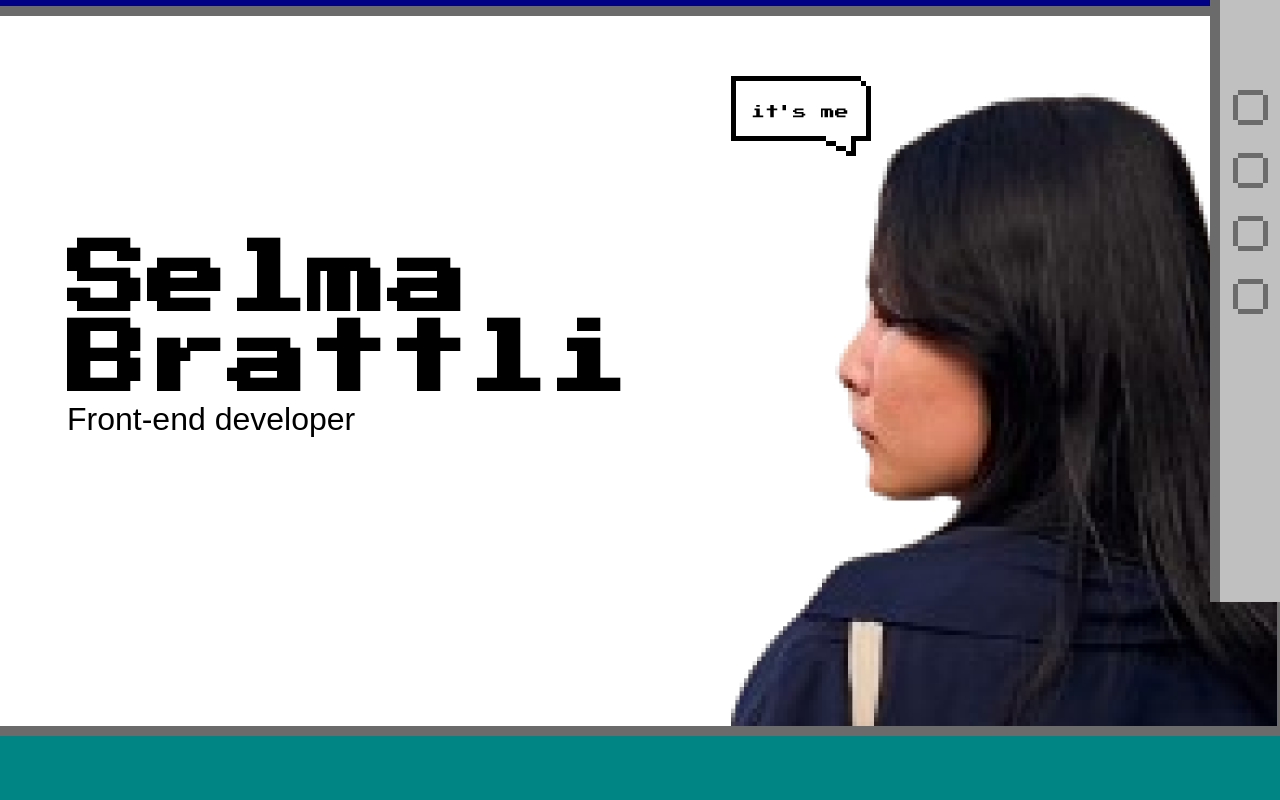
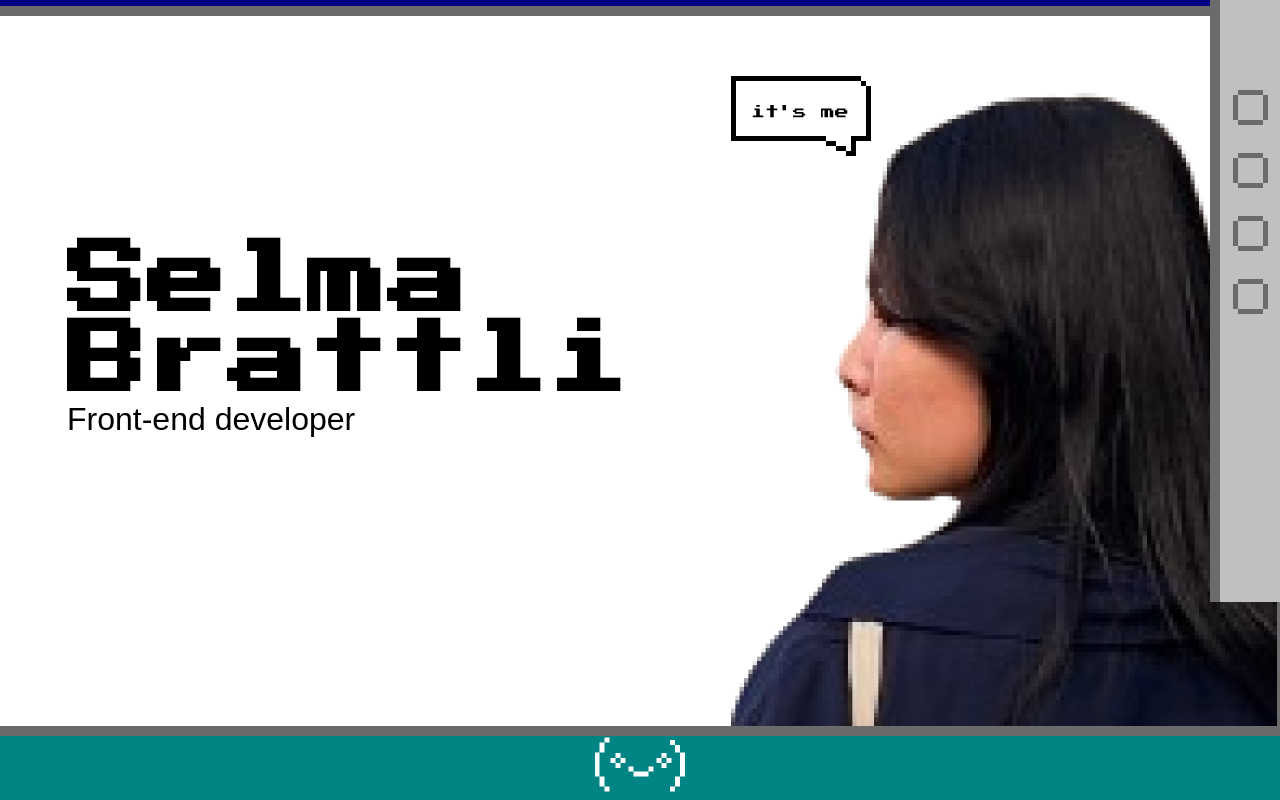
Before and after one commit to SelmaBtt/My-portfolio, a React (Vite) app: page / in a window 1280 px wide. Shown: the part 198-998 px from the top of the page. Before the commit the page ends 934 px from the top, so only its background shows below. Built offline with nearby package versions, Linux system fonts and the light colour scheme; a web font is replaced by a local one.

Commit message:
SVG added

```diff
--- a/src/components/App.jsx
+++ b/src/components/App.jsx
@@ -3,6 +3,7 @@ import '../stylesheets/Root.css'
 import Nav from './NavBar/Nav'
 import WelcomeSection from './WelcomeSection'
 import styled from '../stylesheets/App.module.css'
+import SmileIcon from './SmileIcon'
 
 
 function App() {
@@ -12,6 +13,7 @@ function App() {
     <div className={styled.appContainer}>
       <Nav />
       <WelcomeSection />
+      <SmileIcon />
     </div>
   )
 }
--- /dev/null
+++ b/src/components/SmileIcon.jsx
@@ -0,0 +1,20 @@
+import styled from "../stylesheets/SmileIcon.module.css"
+
+const SmileIcon = () => {
+    return(
+        <div className={styled.svgWrapper}>
+            <svg xmlns="http://www.w3.org/2000/svg" width="90" height="60" viewBox="0 0 90 60" fill="none">
+                <g clip-path="url(#clip0_52_880)">
+                    <path d="M25.5 19.5H20.5M18 22V27M20.5 29.5H25.5M28 22V27M33.5 33H38.5M38.5 38H43.5C47.5 38 51.8333 38 53.5 38M56 35.5V31.5V31V30.5M61.5 24.5H66.5M66.5 29.5H71.5M74 27V22M71.5 19.5H66.5M14.5 4H9.5M9.5 9H4.5M7 11.5V16.5M2 16.5V18.5V20.5V25.5V28V30.5V35.5V40.5M7 40.5V45.5V50.5M12 50.5V55.5M87.5 16.5V22V40.5M82.5 40.5V50.5M77.5 50.5V55.5M82.5 16.5V9M77.5 9V4" stroke="white" stroke-width="5"/>
+                </g>
+                <defs>
+                    <clipPath id="clip0_52_880">
+                        <rect width="90" height="60" fill="white"/>
+                    </clipPath>
+                </defs>
+            </svg>
+        </div>
+    )
+}
+
+export default SmileIcon;
--- /dev/null
+++ b/src/stylesheets/SmileIcon.module.css
@@ -0,0 +1,18 @@
+@keyframes animatePath {
+    0% {
+        d: path("M25.5 19.5H20.5M18 22V27M20.5 29.5H25.5M28 22V27M33.5 33H38.5M38.5 38H43.5C47.5 38 51.8333 38 53.5 38M56 35.5V31.5V31V30.5M61.5 24.5H66.5M66.5 29.5H71.5M74 27V22M71.5 19.5H66.5M14.5 4H9.5M9.5 9H4.5M7 11.5V16.5M2 16.5V18.5V20.5V25.5V28V30.5V35.5V40.5M7 40.5V45.5V50.5M12 50.5V55.5M87.5 16.5V22V40.5M82.5 40.5V50.5M77.5 50.5V55.5M82.5 16.5V9M77.5 9V4");
+    }
+    33% {
+        d: path("M25.5 19.5H20.5M18 22V27M20.5 29.5H25.5M28 22V27M61.5 24.5H66.5M66.5 29.5H71.5M74 27V22M71.5 19.5H66.5M14.5 4H9.5M9.5 9H4.5M7 11.5V16.5M2 16.5V18.5V20.5V25.5V28V30.5V35.5V40.5M7 40.5V45.5V50.5M12 50.5V55.5M87.5 16.5V22V40.5M82.5 40.5V50.5M77.5 50.5V55.5M82.5 16.5V9M77.5 9V4M33.5 34.5H58.5M38.5 37V42M43.5 42V47V52M48.5 52V42M53.5 37V42");
+    }
+    66% {
+        d: path("M25.5 19.5H20.5M18 22V27M20.5 29.5H25.5M28 22V27M61.5 24.5H66.5M66.5 29.5H71.5M74 27V22M71.5 19.5H66.5M14.5 4H9.5M9.5 9H4.5M7 11.5V16.5M2 16.5V18.5V20.5V25.5V28V30.5V35.5V40.5M7 40.5V45.5V50.5M12 50.5V55.5M87.5 16.5V22V40.5M82.5 40.5V50.5M77.5 50.5V55.5M82.5 16.5V9M77.5 9V4M33 24.5H45.5H59M38.5 27V42M43.5 42V47V52M48.5 52V42M53.5 27V42");
+    }
+    100% {
+        d: path("M25.5 19.5H20.5M18 22V27M20.5 29.5H25.5M28 22V27M33.5 33H38.5M38.5 38H43.5C47.5 38 51.8333 38 53.5 38M56 35.5V31.5V31V30.5M61.5 24.5H66.5M66.5 29.5H71.5M74 27V22M71.5 19.5H66.5M14.5 4H9.5M9.5 9H4.5M7 11.5V16.5M2 16.5V18.5V20.5V25.5V28V30.5V35.5V40.5M7 40.5V45.5V50.5M12 50.5V55.5M87.5 16.5V22V40.5M82.5 40.5V50.5M77.5 50.5V55.5M82.5 16.5V9M77.5 9V4");
+    }
+}
+
+.svgWrapper svg path {
+    animation: animatePath 3s infinite;
+}
```
